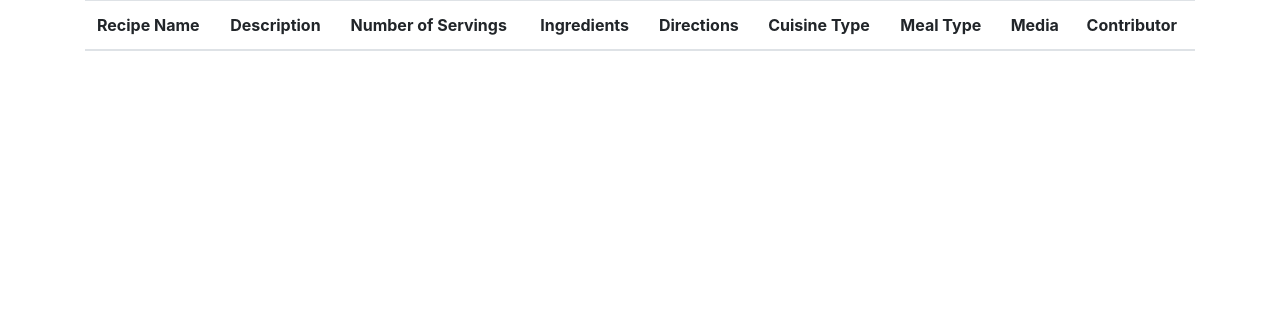
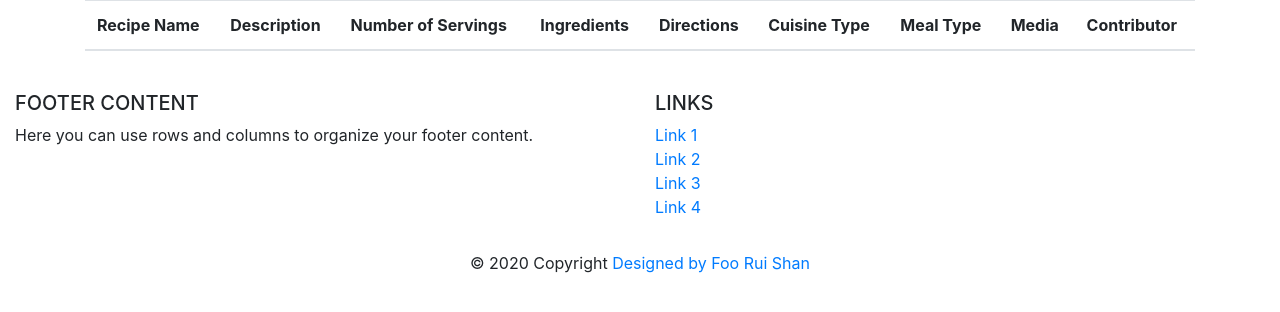
Before and after one commit to Code-Institute-Submissions/Minirazs-project3_inspirationalrecipebook, a Flask app: page /recipes in a window 1280 px wide. Shown: the part 56-368 px from the top of the page. Run offline with Flask 2, Linux system fonts and the light colour scheme; data that the repository does not hold is empty; some libraries are stand-ins or nearby versions.

Commit message:
added footer to base template

```diff
--- a/templates/base.template.html
+++ b/templates/base.template.html
@@ -71,6 +71,57 @@
       {% block content %}{% endblock%}
     </div>
 
+    <!-- Footer -->
+    <footer class="page-footer font-small red pt-4">
+
+      <!-- Footer Links -->
+      <div class="container-fluid text-center text-md-left">
+
+        <!-- Grid row -->
+        <div class="row">
+
+          <!-- Grid column -->
+          <div class="col-md-6 mt-md-0 mt-3">
+
+            <!-- Content -->
+            <h5 class="text-uppercase">Footer Content</h5>
+            <p>Here you can use rows and columns to organize your footer content.</p>
+
+          </div>
+          <!-- Grid column -->
+
+          <hr class="clearfix w-100 d-md-none pb-3">
+
+          <!-- Grid column -->
+          <div class="col-md-6 mb-md-0 mb-6">
+
+            <!-- Links -->
+            <h5 class="text-uppercase">Links</h5>
+
+            <ul class="list-unstyled">
+              <li>
+                <a href="#!">Link 1</a>
+              </li>
+              <li>
+                <a href="#!">Link 2</a>
+              </li>
+              <li>
+                <a href="#!">Link 3</a>
+              </li>
+              <li>
+                <a href="#!">Link 4</a>
+              </li>
+            </ul>
+          </div>
+        </div>
+      </div>
+
+      <!-- Copyright -->
+      <div class="footer-copyright text-center py-3">© 2020 Copyright
+        <a href="https://github.com/Minirazs" target="_blank"> Designed by Foo Rui Shan</a>
+      </div>
+
+    </footer>
 
     <!-- jQuery and Bootstrap Bundle (includes Popper) -->
     <script src="https://code.jquery.com/jquery-3.5.1.slim.min.js" integrity="sha384-DfXdz2htPH0lsSSs5nCTpuj/zy4C+OGpamoFVy38MVBnE+IbbVYUew+OrCXaRkfj" crossorigin="anonymous"></script>
```
Also changed, not shown: templates/one_recipe.template.html (line endings or trailing spaces).
